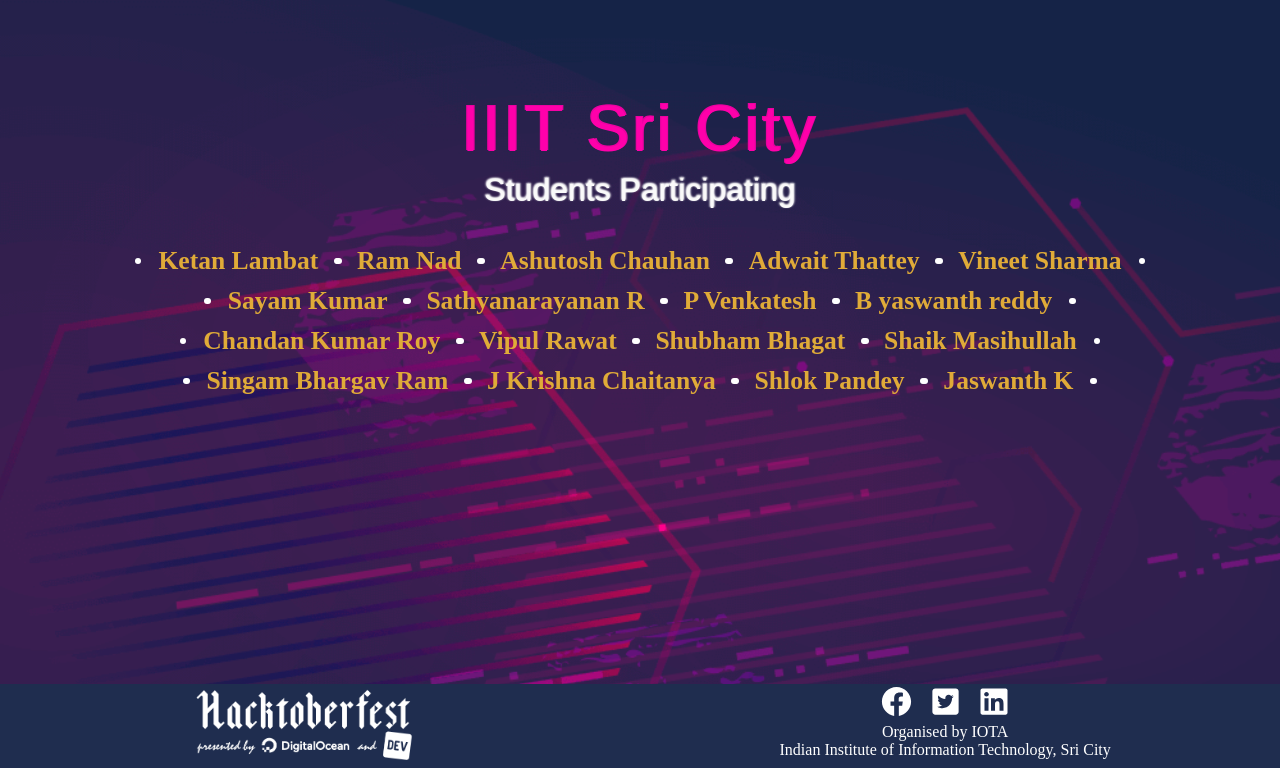
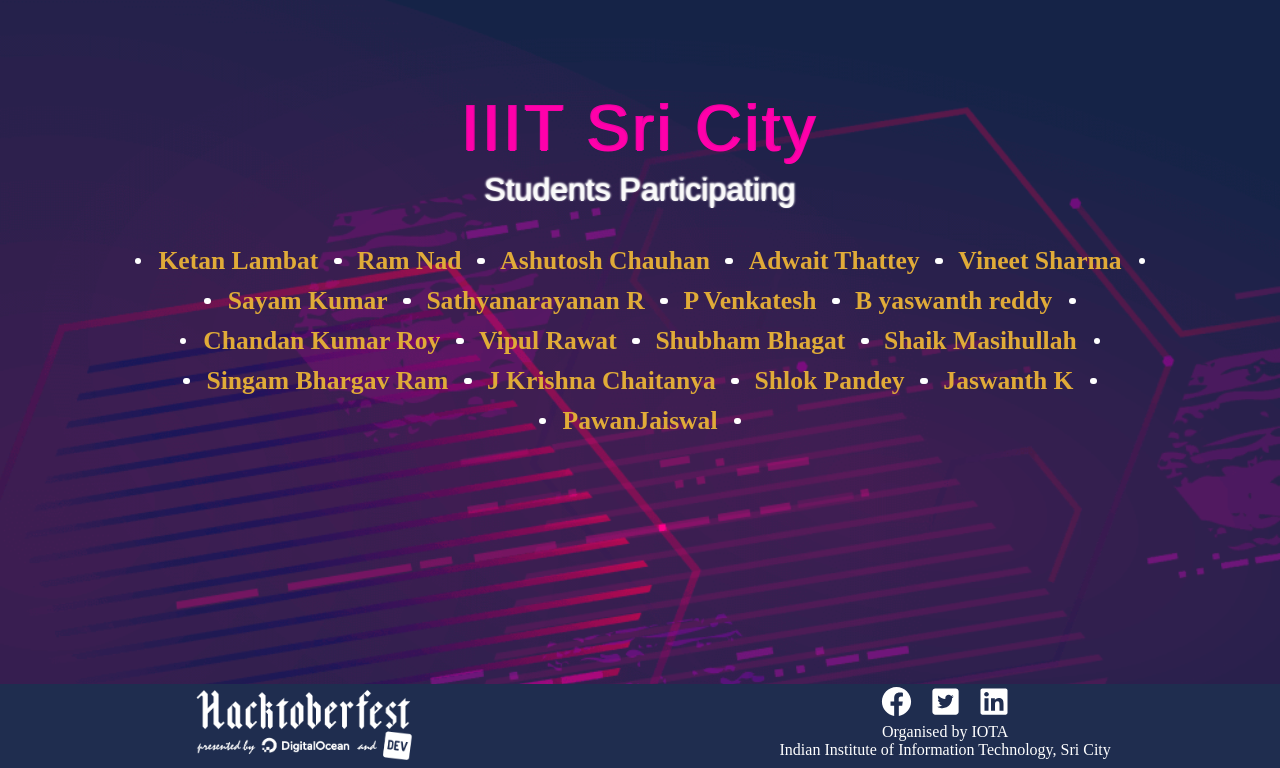
Before and after one commit to Project-Club-IIITS/hacktoberfest2019-participants, a Jekyll site: the page index.html, which Jekyll copies as it is, in a window 1280 px wide, cut to the strip 132-900 px from the top of the page. Built offline with Jekyll 4.4.1, drawn with Linux system fonts in a browser that asks for light colours; some web fonts are replaced.

Commit message:
Added my name

```diff
--- a/index.html
+++ b/index.html
@@ -63,6 +63,7 @@
                 <li><a href="https://github.com/chaitanya531">J Krishna Chaitanya</a></li>
                 <li><a href="https://github.com/b30wulffz">Shlok Pandey</a></li>
                 <li><a href="https://github.com/JazzKriss21">Jaswanth K</a></li>
+                <li><a  href="https://github.com/PawanJaiswal0843">PawanJaiswal</a></li>
 
             </ul>
         </div>
```
